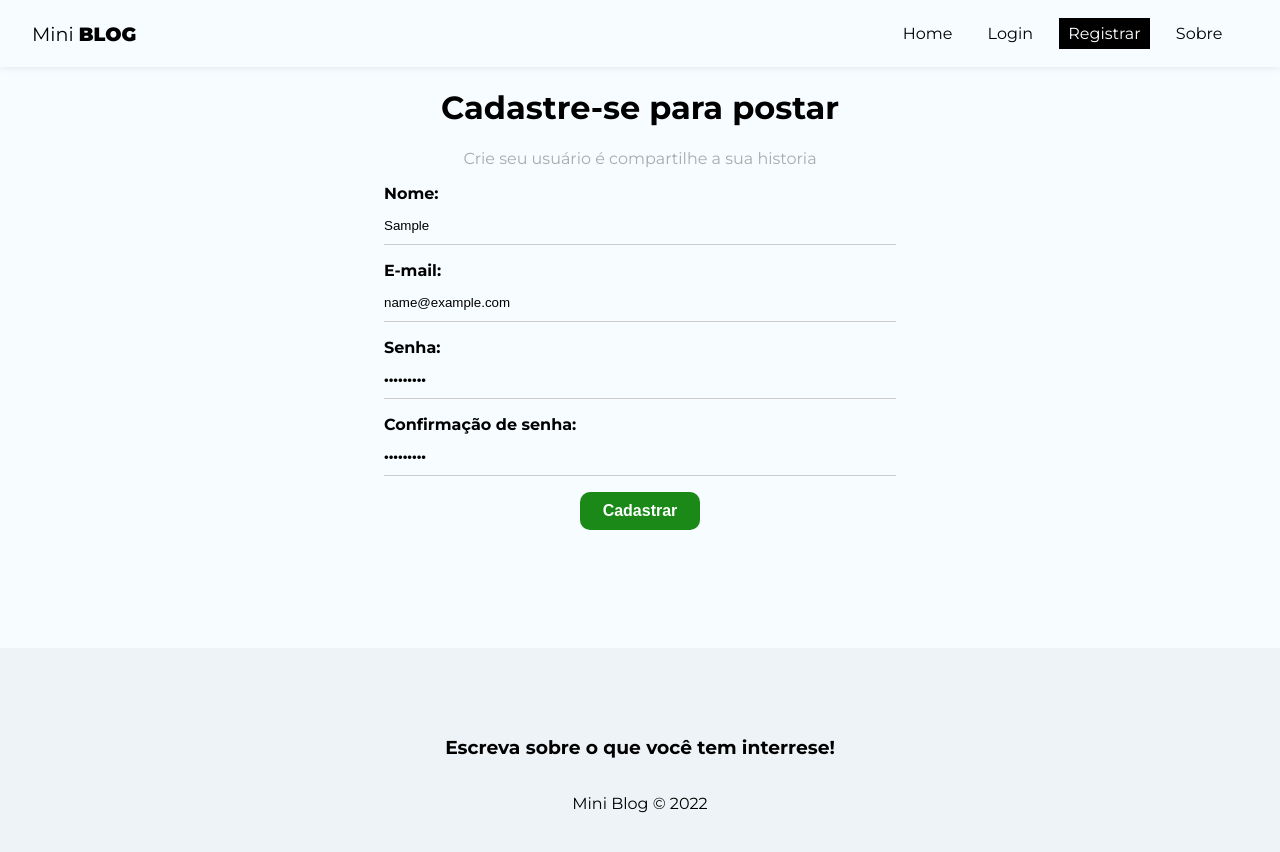
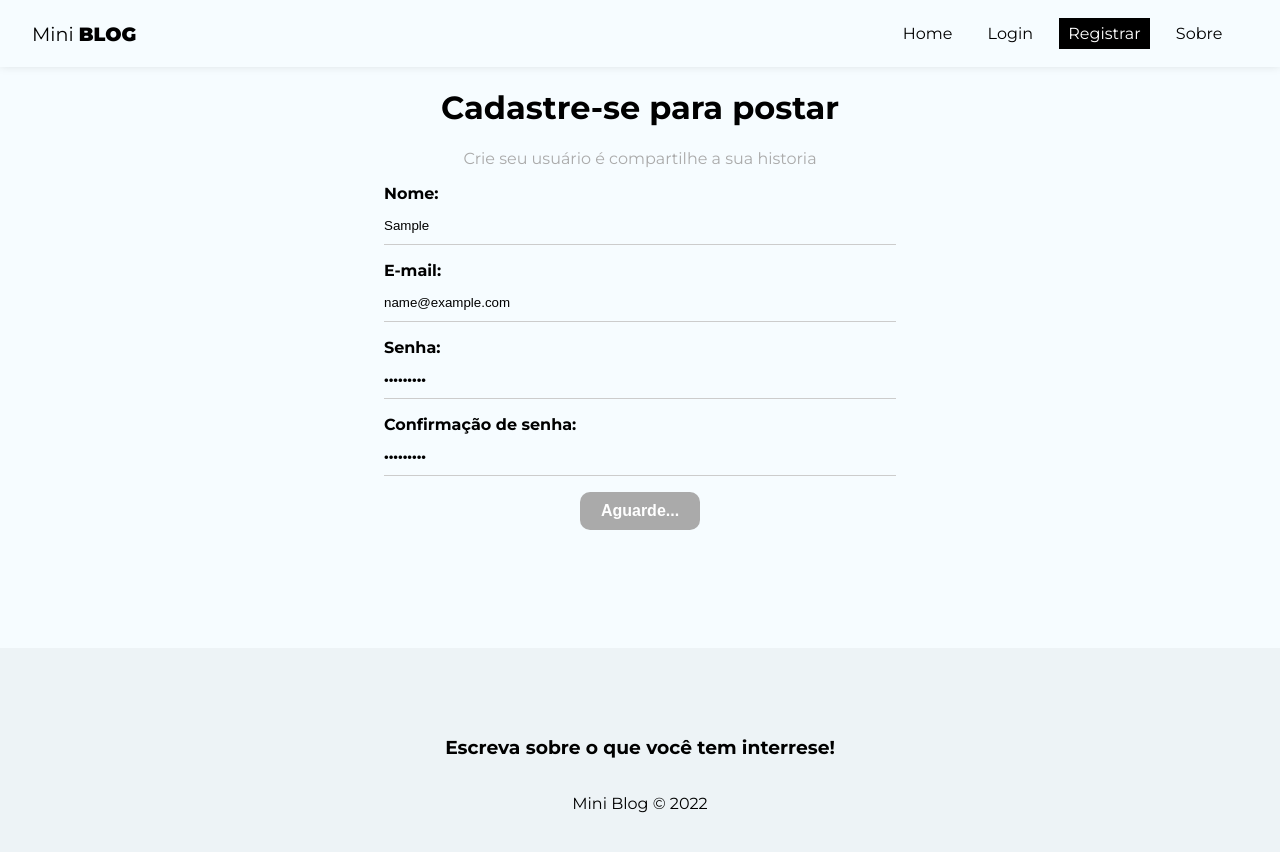
Before and after one commit to miqueiasbelfort/miniblog, a React (Vite) app: page /register in a window 1280 px wide. Both pictures are taken after typing "Sample", "name@example.com", "Sample123", "Sample123" into the empty fields and a click on the button "Cadastrar". Shown: the top 852 px of the page. Built offline with nearby package versions, Linux system fonts and the light colour scheme; no server answers.

Commit message:
register firebase

```diff
--- a/src/firebase/config.js
+++ b/src/firebase/config.js
@@ -1,6 +1,6 @@
 
 import { initializeApp } from "firebase/app";
-import { getFirestore } from "firebase/firebase";
+import { getFirestore } from "firebase/firestore";
 
 const firebaseConfig = {
   apiKey: "AIzaSyBLKScySsJ4OxdNzlJMjk42NgeiVHRPoWo",
--- /dev/null
+++ b/src/hooks/useAuthentication.jsx
@@ -0,0 +1,84 @@
+import {db} from "../firebase/config"
+
+import {
+    getAuth,
+    createUserWithEmailAndPassword,
+    signInWithEmailAndPassword,
+    updateProfile,
+    signOut
+} from "firebase/auth"
+
+import { useState, useEffect } from "react"
+
+export const useAuthentication = () => {
+
+    const [error, setError] = useState(null)
+    const [loading, setLoading] = useState(null)
+
+    // cleanup -> deal with memory leak
+    const [cancelled, setCancelled] = useState(false)
+
+    const auth = getAuth()
+
+    function checkIfIsCancelled(){
+        if(cancelled){
+            return
+        }
+    }
+
+    const createUser = async (data) => {
+        checkIfIsCancelled()
+
+        setLoading(true)
+        setError(null)
+
+        try {
+
+            const {user} = createUserWithEmailAndPassword(
+                auth,
+                data.email,
+                data.password
+            )
+
+            await updateProfile(user, {
+                displayName: data.displayName
+            })
+
+
+            return user
+
+        } catch (error) {
+
+            console.log(error.message)
+            console.log(typeof error.message)
+
+            let systemErrorMessage
+
+            if(error.message.includes("Password")){
+                systemErrorMessage = "A senha preica conter pelo menos 6 caracteres"
+
+            } else if (error.message.includes("email-already")){
+                systemErrorMessage = "E-mail já cadastrado"
+            } else {
+                systemErrorMessage = "Ocorreu um erro, tente mais tarde."
+            }
+
+            setError(systemErrorMessage)
+        }
+
+        setLoading(false)
+
+    }
+
+    useEffect(() => {
+        return () => setCancelled(true)
+    }, [])
+
+    return {
+        auth,
+        createUser,
+        error,
+        loading
+    }
+
+}
--- a/src/pages/Register/Register.jsx
+++ b/src/pages/Register/Register.jsx
@@ -1,6 +1,7 @@
 import styles from "./Register.module.css"
 
 import {useState, useEffect} from "react"
+import { useAuthentication } from "../../hooks/useAuthentication"
 
 const Register = () => {
 
@@ -10,7 +11,9 @@
   const [confirmPassword, setConfirmPassword] = useState("")
   const [error, setError] = useState("")
 
-  const handleSubmit = (e) => {
+  const {createUser, error: authError, loading} = useAuthentication()
+
+  const handleSubmit = async (e) => {
     e.preventDefault()
 
     setError("")
@@ -26,8 +29,18 @@
       return
     }
 
-    console.log(user)
+    const res = await createUser(user)
+
+    console.log(res)
   }
+
+  useEffect(() => {
+
+    if(authError){
+      setError(authError)
+    }
+
+  }, [authError])
 
   return (
     <div className={styles.register}>
@@ -83,7 +96,8 @@
             />
         </label>
 
-        <button className="btn">Cadastrar</button>
+        {!loading && <button className="btn">Cadastrar</button>}
+        {loading && <button className="btn" disabled>Aguarde...</button>}
         {error && <p className="error">{error}</p>}
       </form>
     </div>
```
